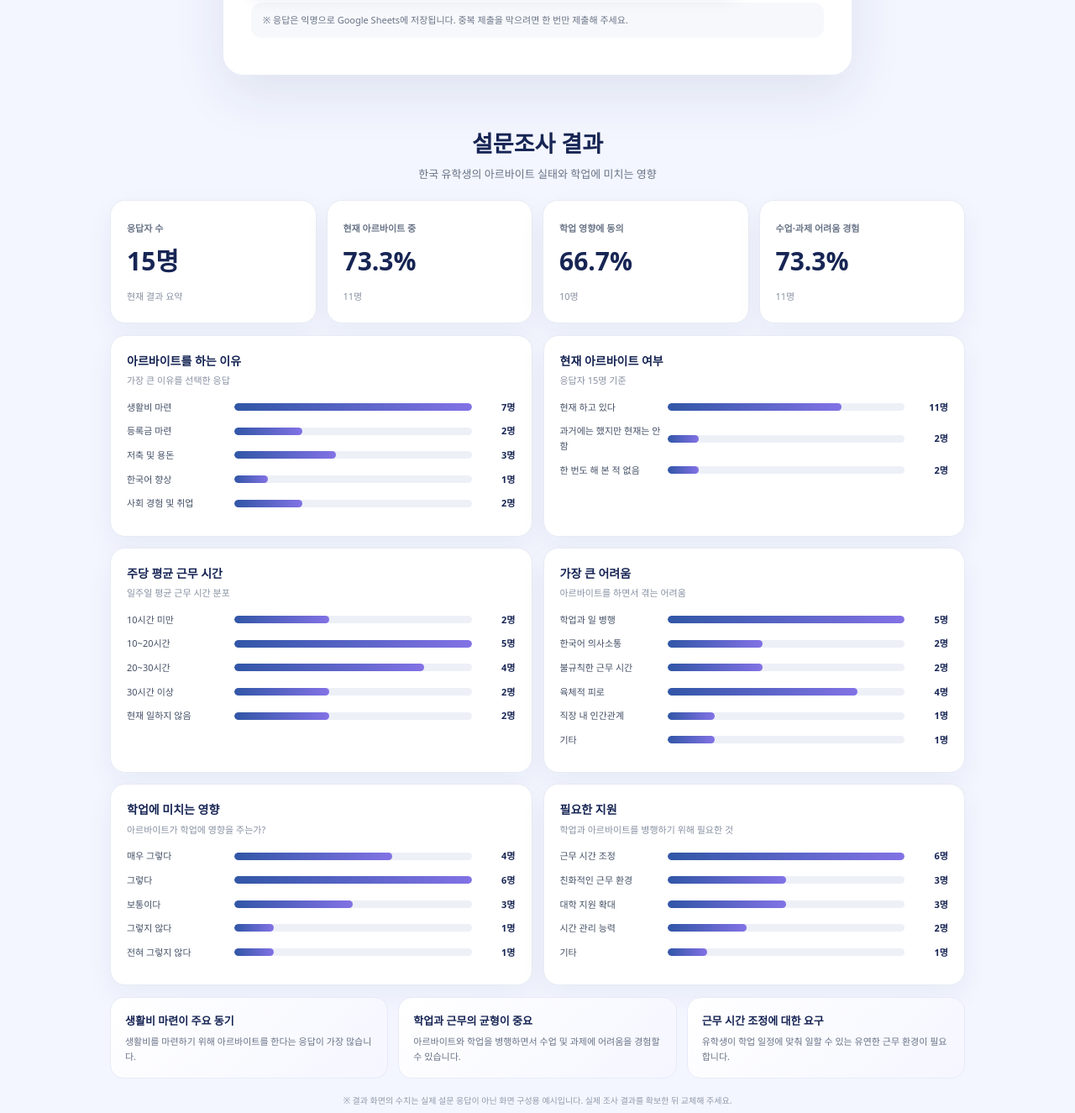
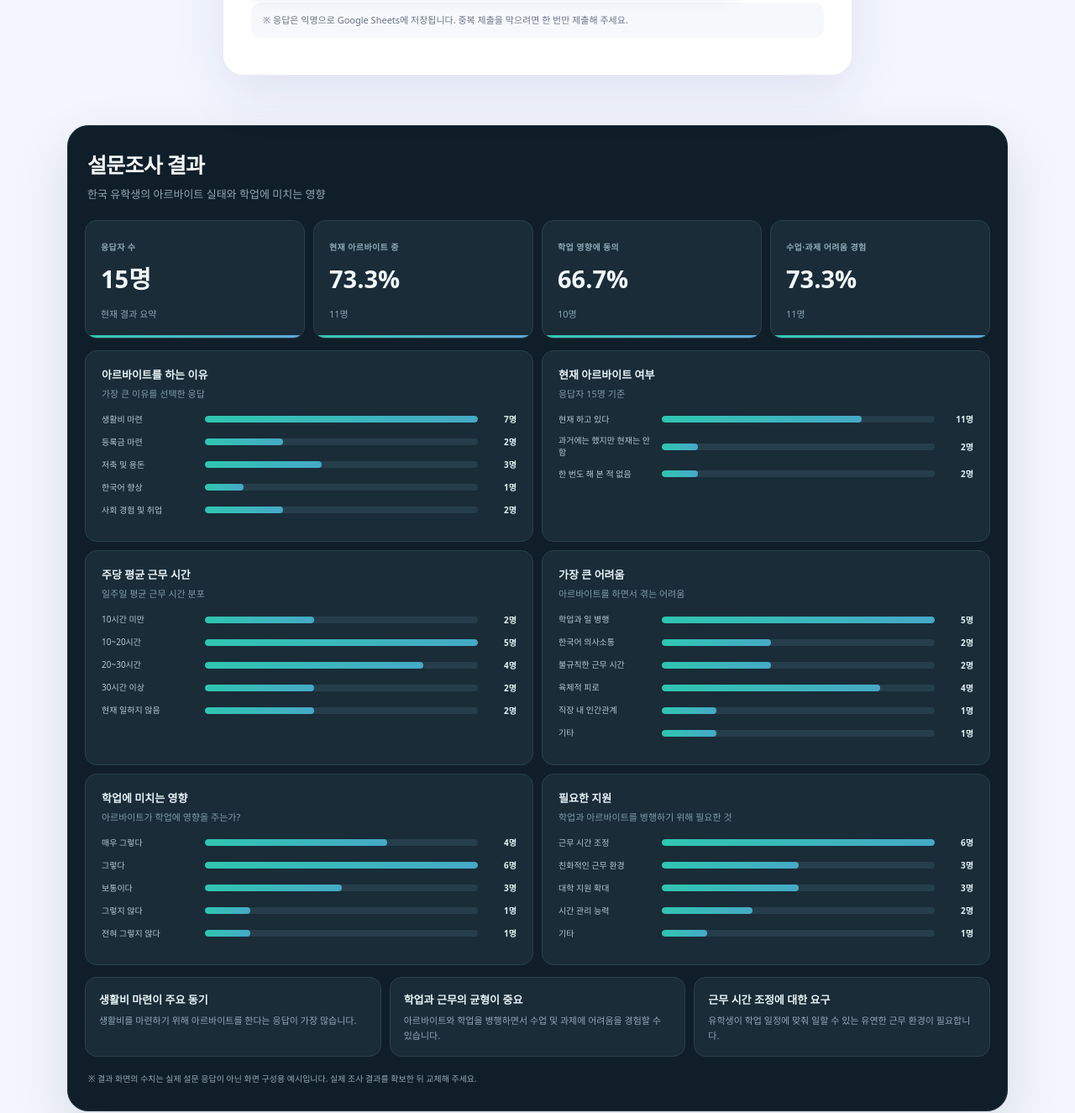
Before and after one commit to trinhxuanmai6a3-crypto/korean-student-survey, a plain HTML site: page index.html in a window 1280 px wide. Shown: the part 4003-5328 px from the top of the page at 84% size. Drawn offline with Linux system fonts and the light colour scheme.

Commit message:
Restyle survey results dashboard inspired by Tableau Health Tracker

```diff
--- a/index.html
+++ b/index.html
@@ -42,6 +42,35 @@ body{margin:0;background:radial-gradient(circle at 8% 8%,#e4eaff 0,transparent 2
 .result-insights{display:grid;grid-template-columns:repeat(3,1fr);gap:12px;margin-top:14px}.result-insights article{background:linear-gradient(135deg,#fff,#f5f6ff);border:1px solid #e8eafa;border-radius:16px;padding:17px}.result-insights b{display:block;color:#172554;font-size:13px;margin-bottom:5px}.result-insights p{font-size:11px;color:#687386;margin:0}
 @media(max-width:760px){.result-stats{grid-template-columns:repeat(2,1fr)}.result-grid,.result-insights{grid-template-columns:1fr}}
 @media(max-width:430px){.rbar{grid-template-columns:100px 1fr 39px;gap:6px}.result-card,.result-chart{padding:15px}}
+
+
+/* Tableau-inspired dark analytics dashboard */
+#results{max-width:1120px;margin:38px auto 60px;padding:26px 20px 30px;background:#101e29;border:1px solid #203746;border-radius:25px;box-shadow:0 24px 65px #0b17231f;color:#e7f0f4}
+.results-head{text-align:left;margin:0 0 20px;padding:0 3px}
+.results-head h2{color:#f3f8fa;font-size:25px;letter-spacing:-.03em}
+.results-head p{color:#91a8b5}
+.result-stats{grid-template-columns:repeat(4,minmax(0,1fr));gap:10px}
+.result-card,.result-chart{background:#192c38;border:1px solid #29414e;border-radius:14px;box-shadow:none}
+.result-card{padding:17px 18px;position:relative;overflow:hidden}
+.result-card:after{content:"";position:absolute;left:0;bottom:0;width:100%;height:3px;background:linear-gradient(90deg,#35c9b0,#60a7dc)}
+.result-card small{color:#91aab8;font-size:10px;letter-spacing:.04em}
+.result-card strong{color:#f2f8fa;font-size:29px}
+.result-card span{color:#8ca4b2}
+.result-grid{gap:10px}
+.result-chart{padding:18px 19px;min-width:0}
+.result-chart h3{color:#e8f2f5;font-size:13px}
+.result-chart>p{color:#829ba9}
+.rbar{grid-template-columns:115px minmax(30px,1fr) 38px;gap:8px;color:#b7c8d0}
+.rbar label{color:#b6c8d0;font-size:10px;line-height:1.35}
+.rtrack{height:8px;background:#263e4b}
+.rfill{background:linear-gradient(90deg,#2fc6b0,#46a9c7)}
+.rnum{color:#e2f1f3;font-size:10px}
+.result-insights{gap:10px}
+.result-insights article{background:#192c38;border:1px solid #29414e;border-radius:14px;padding:16px}
+.result-insights b{color:#e6f1f4}
+.result-insights p{color:#91a8b5}
+.result-note{color:#91a8b5;text-align:left;padding:0 4px}
+@media(max-width:760px){#results{padding:20px 13px;border-radius:18px}.result-stats{grid-template-columns:repeat(2,minmax(0,1fr))}.result-grid,.result-insights{grid-template-columns:1fr}}
 
 </style></head><body>
 <header class="hero"><div class="hero-inner"><div class="eyebrow"><span aria-hidden="true">✦</span> International Student Survey · 2026</div><h1>한국 유학생의 아르바이트 실태와<br>학업에 미치는 영향</h1><div class="vi vi-hero">Thực trạng làm thêm của du học sinh tại Hàn Quốc và ảnh hưởng đến việc học tập</div><p>한국 대학교에 재학 중인 외국인 유학생의 아르바이트 경험과 학업 및 생활에 대한 생각을 알아보기 위한 설문조사입니다.</p></div></header>
```
